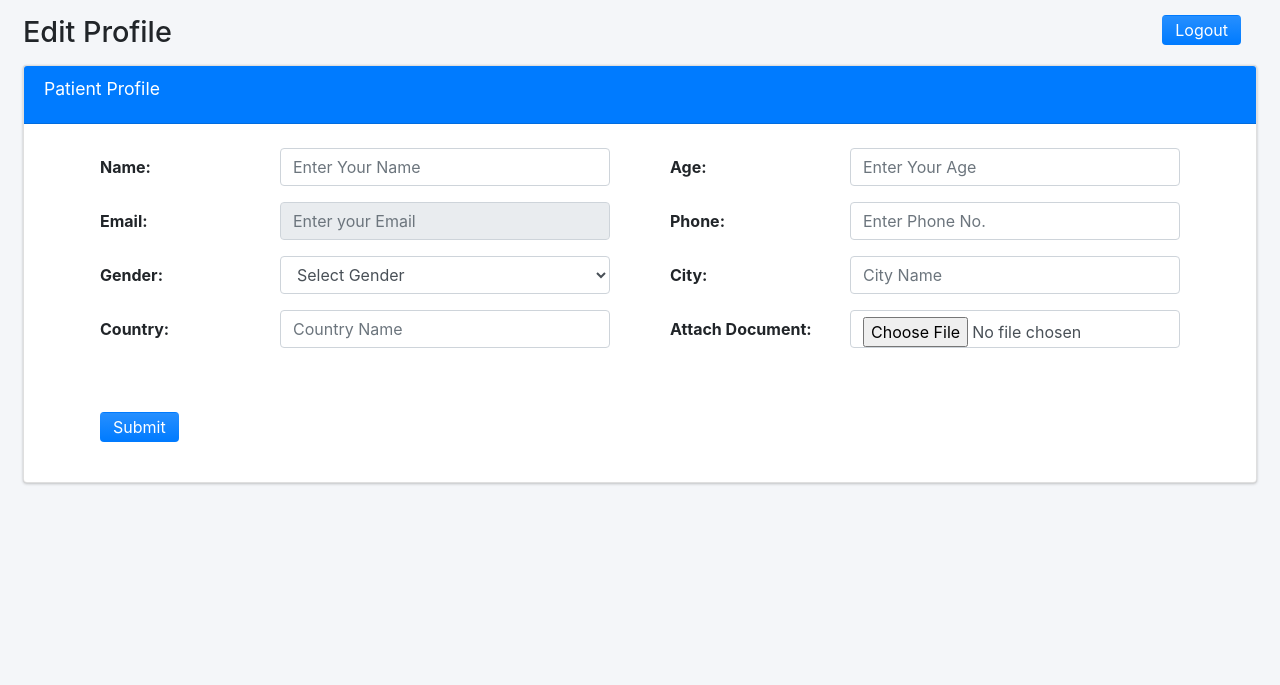
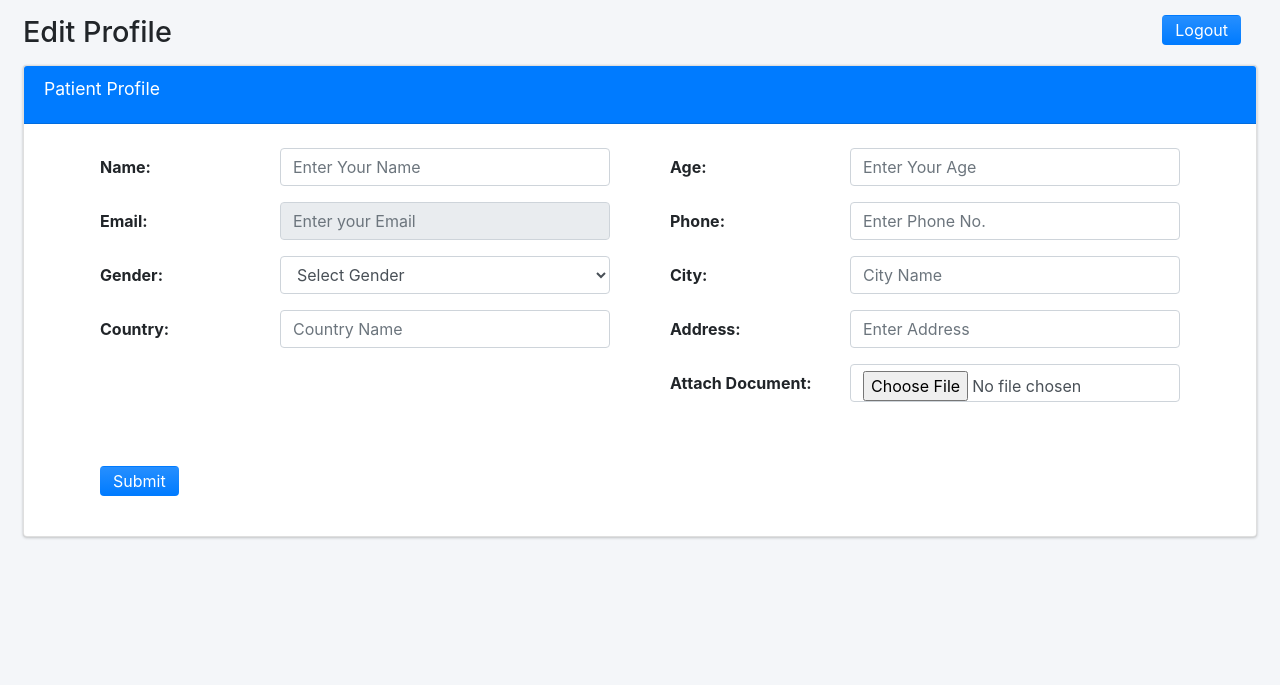
Before and after one commit to ZaidBaalbaki/430-project, a Django app: template mentcare/patient/templates/patient_edit.html in a window 1280 px wide. Shown: the top 685 px of the page. Run offline with Django 3.2, Linux system fonts and the light colour scheme; the template is opened without the code that fills it, so the values that code supplies are empty; some libraries are stand-ins or nearby versions.

Commit message:
Add files via upload

```diff
--- a/mentcare/patient/templates/patient_edit.html
+++ b/mentcare/patient/templates/patient_edit.html
@@ -123,12 +123,20 @@
 
                           </div>
                         </div>
+
+		      <div class="form-group col-lg-12 mb-3">
+                          <label class="control-label col-lg-4 justify-content-start"">Address:</label>
+                          <div class="col-lg-8">
+                            <input type="number" class="form-control w-100" value="{{profile_add.0.address}}" id="address" name="address" min="0"
+                              onKeyPress="if(this.value.length==15) return false;" placeholder="Enter Address"
+                              required>
+                          </div>
+                        </div>
                       <div class="form-group col-lg-12 mb-3">
                             <label for="facilities" class="control-label col-lg-4 justify-content-start">Attach Document:</label>
                             <div class="col-lg-8">
                               <input type="file" id="myFile" class="form-control w-100" id="File" name="filename" >
                               <a href="/download/{{profile_add.0.upload}}"> {{profile_add.0.upload}}</a>
-
 
                             </div>
 
```
